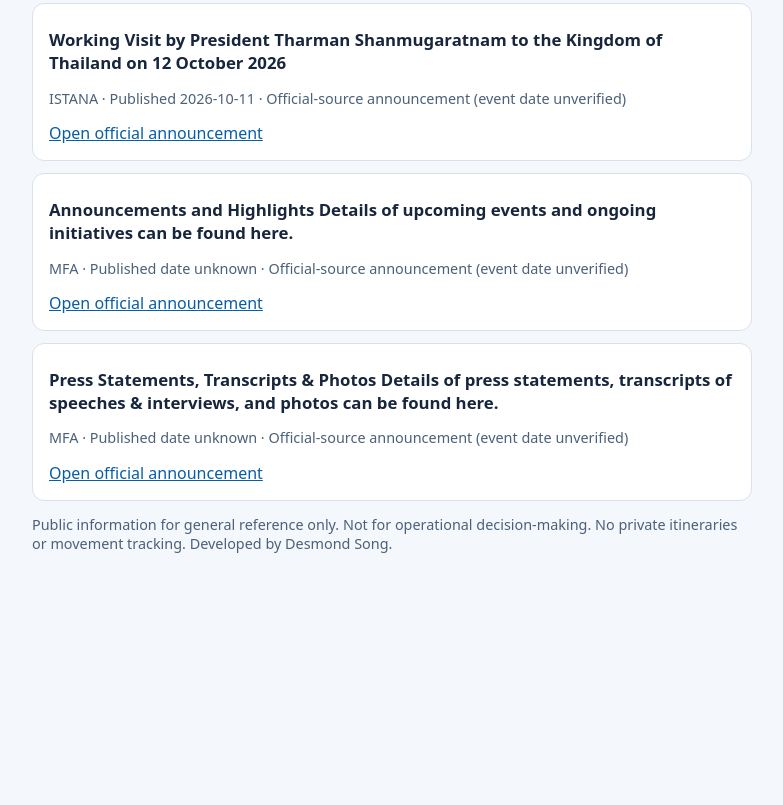
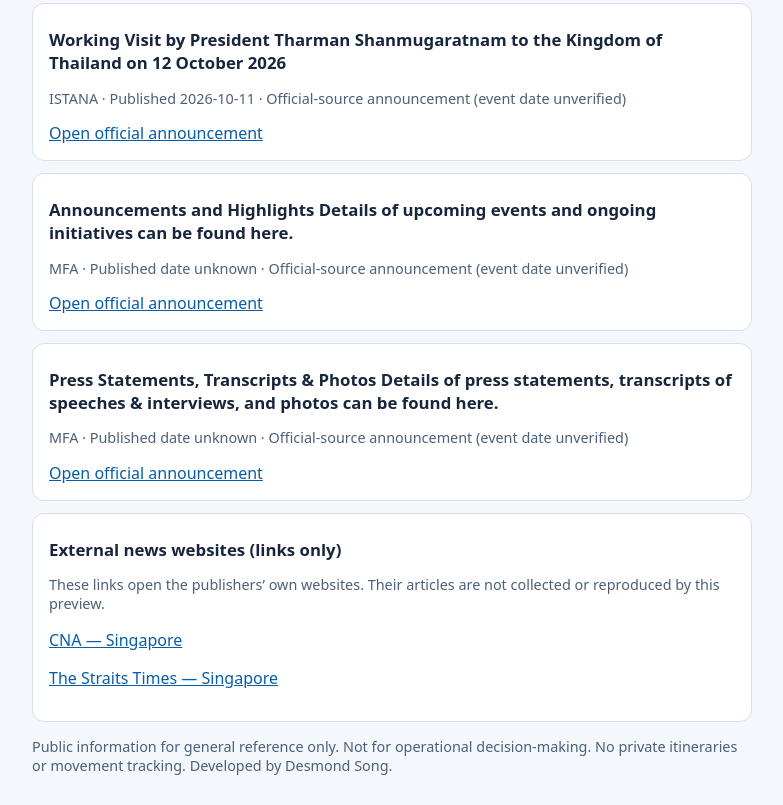
Before and after one commit to strawberries2026/sg-national-events-monitor, a plain HTML site: page preview/phase2-official-feed.html in a window 1280 px wide. Shown: the part 9224-10029 px from the top of the page, without its empty margins (248-1031 px from the left). Before the commit the page ends 9808 px from the top, so only its background shows below. Drawn offline with Linux system fonts and the light colour scheme.

Commit message:
feat(phase2): add publisher-direct news links without feed ingestion

```diff
--- a/preview/phase2-official-feed.html
+++ b/preview/phase2-official-feed.html
@@ -7,7 +7,7 @@
 <label for="leader">Topic</label><select id="leader"><option value="all">All announcements</option><option value="president">President (keyword matches)</option><option value="pm">Prime Minister (keyword matches)</option><option value="dpm">Deputy Prime Ministers (keyword matches)</option><option value="events">National events (keyword matches)</option></select>
 <label for="agency">Agency</label><select id="agency"><option value="all">All supported agencies</option></select>
 <p id="status" class="status" role="status">Loading announcements…</p><button id="retry" type="button">Refresh</button></header>
-<section id="results" aria-live="polite"></section>
+<section id="results" aria-live="polite"></section><section aria-label="External news websites"><article><h2>External news websites (links only)</h2><p class="meta">These links open the publishers’ own websites. Their articles are not collected or reproduced by this preview.</p><p><a href="https://www.channelnewsasia.com/singapore" target="_blank" rel="noopener noreferrer">CNA — Singapore</a></p><p><a href="https://www.straitstimes.com/singapore" target="_blank" rel="noopener noreferrer">The Straits Times — Singapore</a></p></article></section>
 <footer><p class="meta">Public information for general reference only. Not for operational decision-making. No private itineraries or movement tracking. Developed by Desmond Song.</p></footer></main>
 <script>
 'use strict';
```
